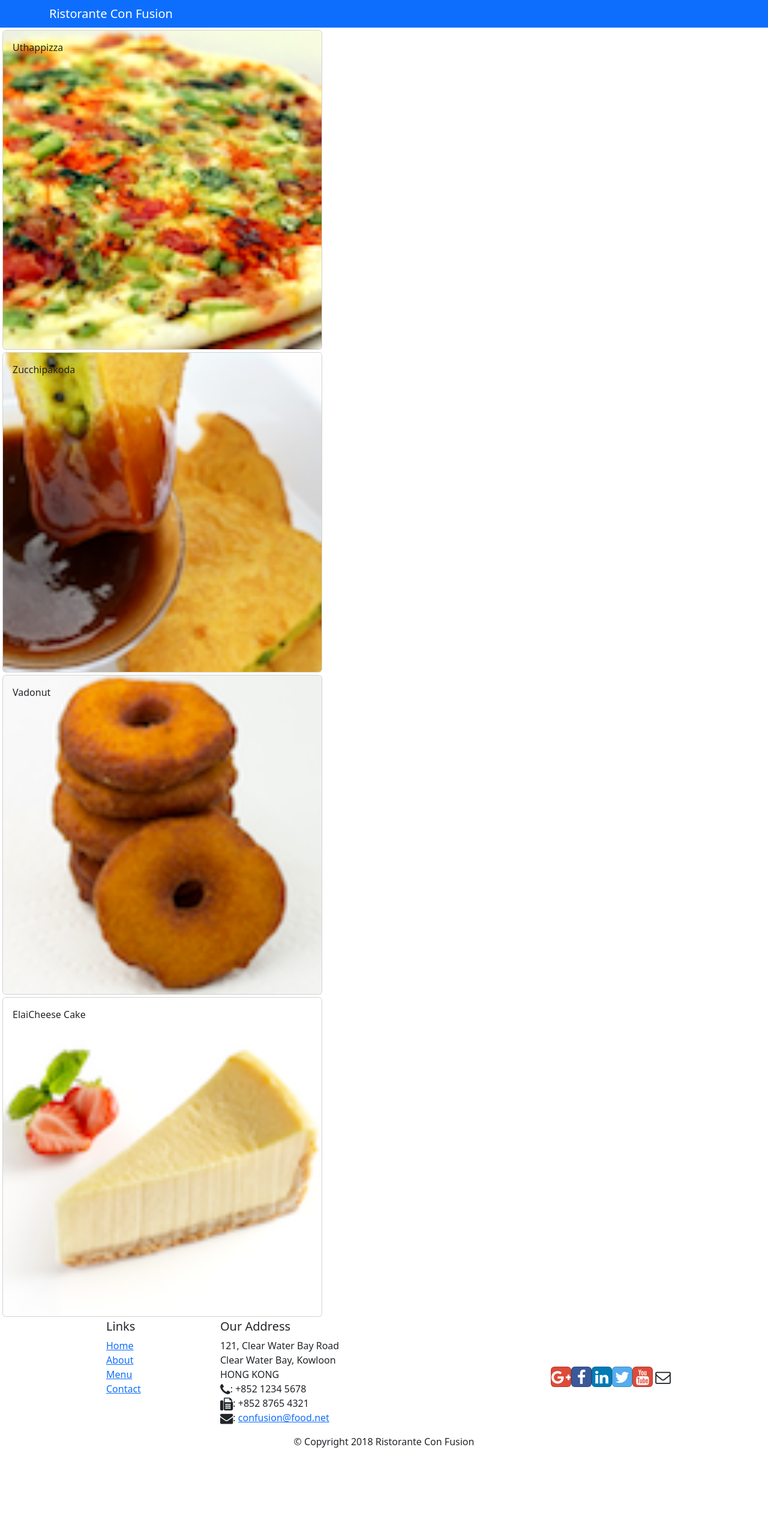
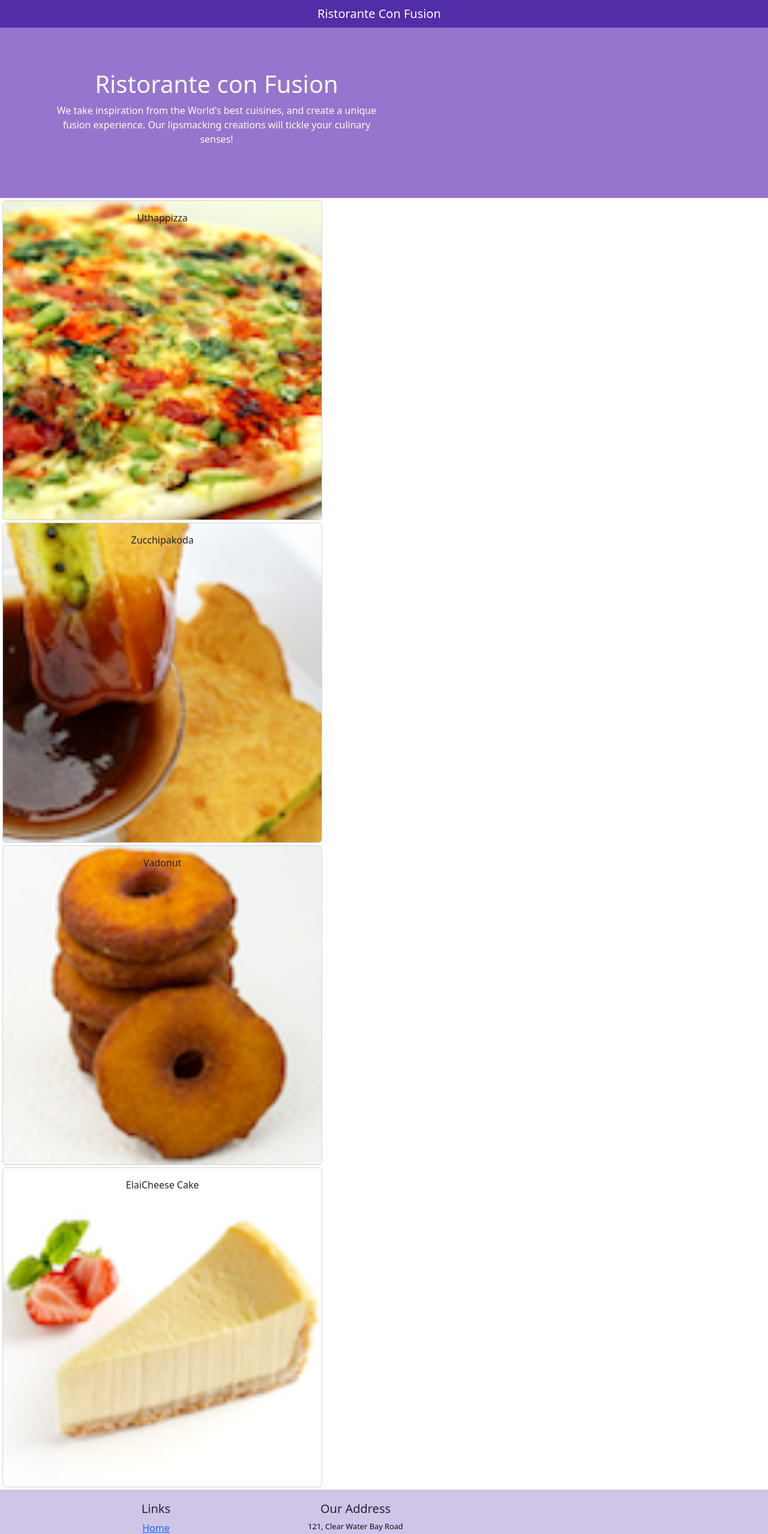
Before and after one commit to Walid-Taib/reactproject, a React (Create React App) app: page / in a window 1280 px wide. Shown: the top 2557 px of the page at 60% size. Before the commit the page ends 2431 px from the top, so only its background shows below. Built offline with nearby package versions, Linux system fonts and the light colour scheme.

Commit message:
adding some colors

```diff
--- a/src/App.css
+++ b/src/App.css
@@ -40,3 +40,36 @@
     transform: rotate(360deg);
   }
 }
+.row-header{
+  margin:0px auto;
+  padding:0px auto;
+}
+
+.row-content {
+  margin:0px auto;
+  padding: 50px 0px 50px 0px;
+  border-bottom: 1px ridge;
+  min-height:400px;
+}
+
+.footer{
+  background-color: #D1C4E9;
+  margin:0px auto;
+  padding: 20px 0px 20px 0px;
+}
+.Jumbotron {
+  padding:70px 30px 70px 30px;
+  margin:0px auto;
+  background: #9575CD ;
+  color:floralwhite;
+}
+
+address{
+  font-size:80%;
+  margin:0px;
+  color:#0f0f0f;
+}
+
+.navbar-dark {
+  background-color: #512DA8;
+}
--- a/src/App.js
+++ b/src/App.js
@@ -4,6 +4,7 @@
 import Main from './components/MainComponent';
 import 'font-awesome/css/font-awesome.css';
 import 'bootstrap-social/bootstrap-social.css'
+import './App.css';
 class App extends Component{
   constructor(props){
     super(props);
--- a/src/components/HeaderComponent.js
+++ b/src/components/HeaderComponent.js
@@ -5,13 +5,21 @@
   render() {
     return(
     <React.Fragment>
-      <Navbar dark color='primary'>
-
+      <Navbar dark>
         <div className="container">
-            <NavbarBrand >Ristorante Con Fusion</NavbarBrand>
+            <NavbarBrand href="/">Ristorante Con Fusion</NavbarBrand>
         </div>
       </Navbar>
-
+      <div className='Jumbotron' color='primary'>
+           <div className="container">
+               <div className="row row-header">
+                   <div className="col-12 col-sm-6">
+                       <h1>Ristorante con Fusion</h1>
+                       <p>We take inspiration from the World's best cuisines, and create a unique fusion experience. Our lipsmacking creations will tickle your culinary senses!</p>
+                   </div>
+               </div>
+           </div>
+       </div>
     </React.Fragment>
     );
   }
--- a/src/components/MainComponent.js
+++ b/src/components/MainComponent.js
@@ -1,6 +1,5 @@
 import React ,{Component} from "react";
 import {DISHES} from '../shared/dishes';
-import {NavbarBrand ,Navbar} from 'reactstrap'
 import Menu from "./MenuComponent";
 import DishDetail from "./dishDetailComponent";
 import Header from "./HeaderComponent";
```
